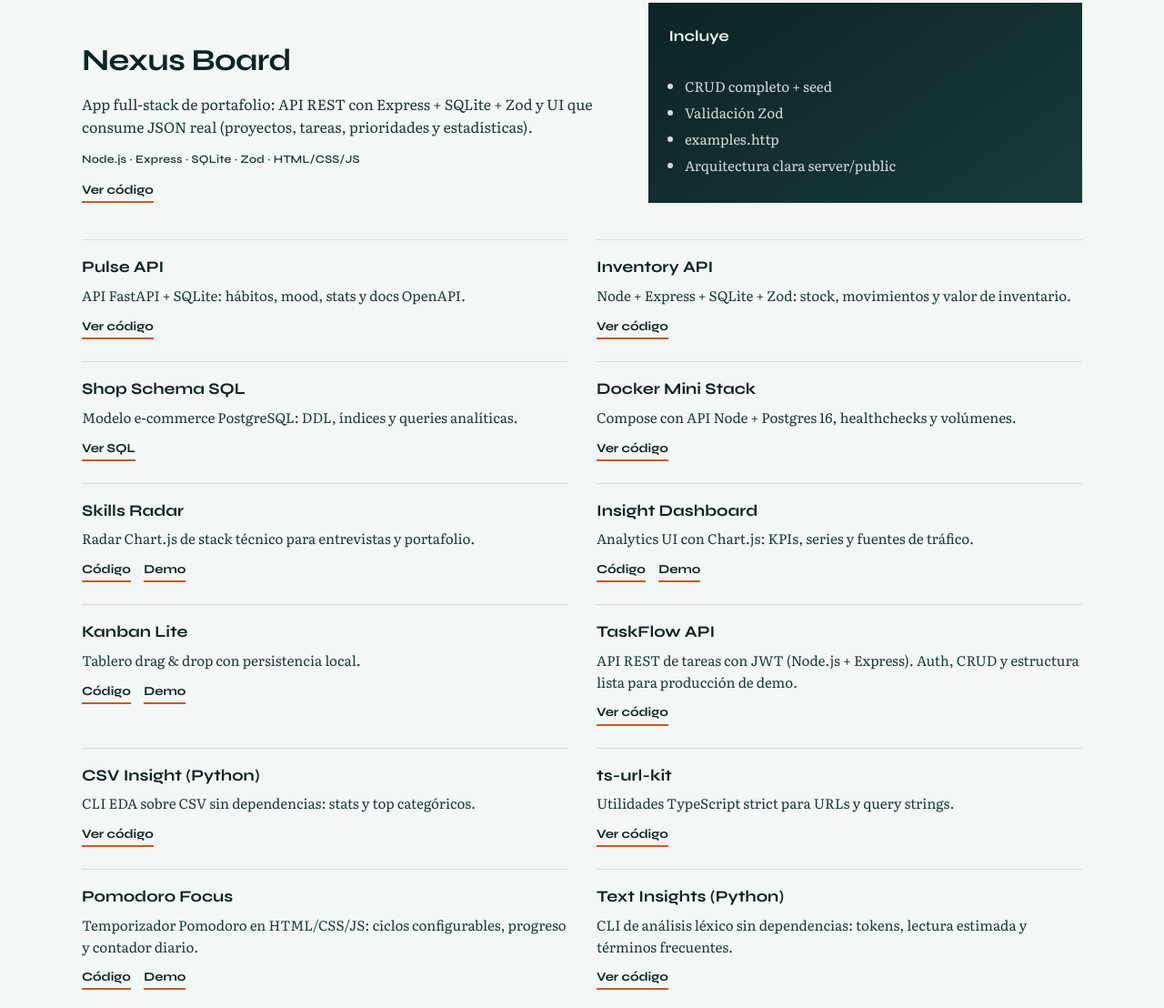
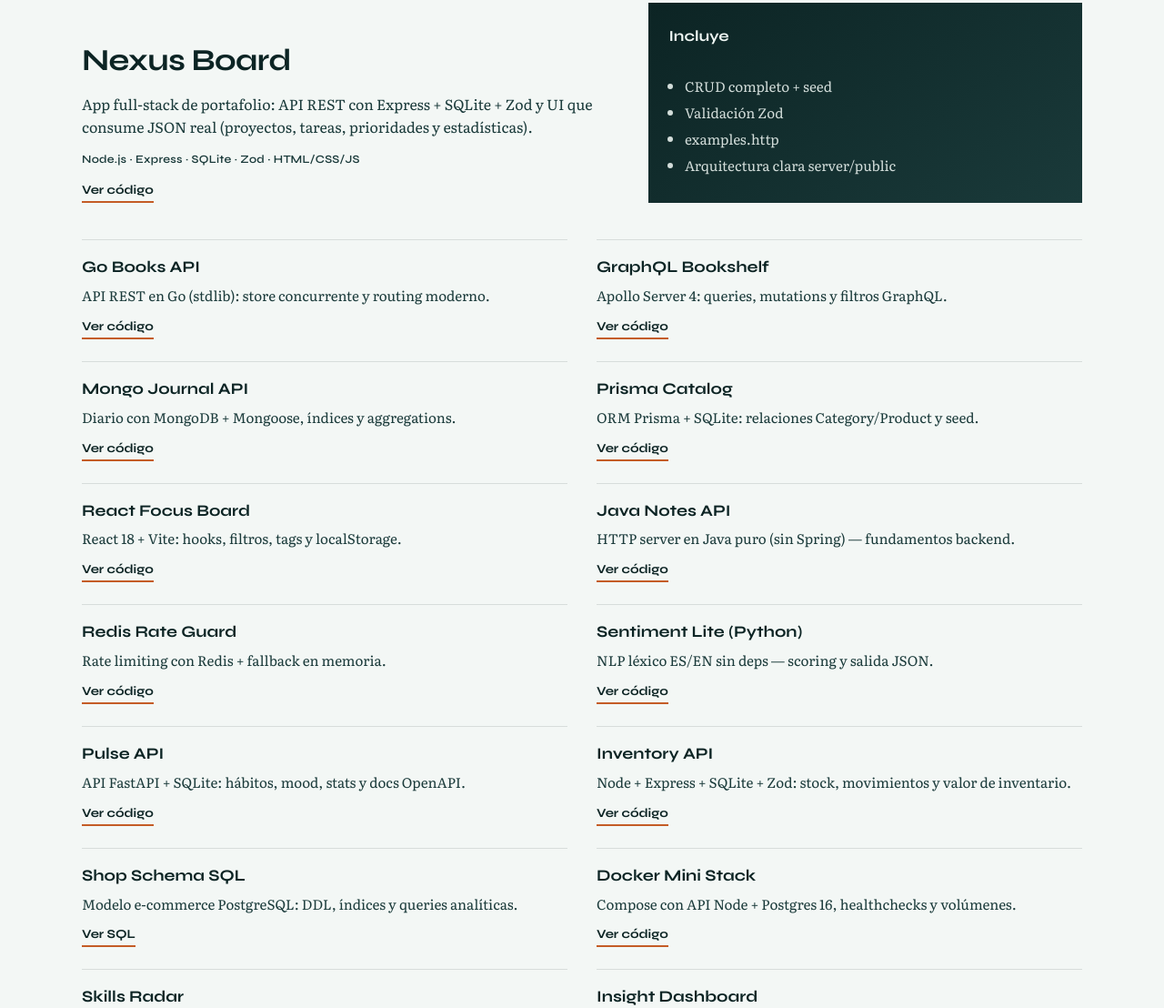
Before and after one commit to jchantre-jpg/dev-portfolio, a plain HTML site: page index.html in a window 1280 px wide. Shown: the part 1971-3079 px from the top of the page at 91% size. Drawn offline with Linux system fonts and the light colour scheme.

Commit message:
Add Go GraphQL Mongo Redis React Java Prisma projects

```diff
--- a/index.html
+++ b/index.html
@@ -619,6 +619,62 @@
 
         <div class="more-projects">
           <article>
+            <h4>Go Books API</h4>
+            <p>API REST en Go (stdlib): store concurrente y routing moderno.</p>
+            <div class="project-links" style="margin-top:0.7rem">
+              <a href="https://github.com/jchantre-jpg/go-books-api" target="_blank" rel="noopener">Ver código</a>
+            </div>
+          </article>
+          <article>
+            <h4>GraphQL Bookshelf</h4>
+            <p>Apollo Server 4: queries, mutations y filtros GraphQL.</p>
+            <div class="project-links" style="margin-top:0.7rem">
+              <a href="https://github.com/jchantre-jpg/graphql-bookshelf" target="_blank" rel="noopener">Ver código</a>
+            </div>
+          </article>
+          <article>
+            <h4>Mongo Journal API</h4>
+            <p>Diario con MongoDB + Mongoose, índices y aggregations.</p>
+            <div class="project-links" style="margin-top:0.7rem">
+              <a href="https://github.com/jchantre-jpg/mongo-journal-api" target="_blank" rel="noopener">Ver código</a>
+            </div>
+          </article>
+          <article>
+            <h4>Prisma Catalog</h4>
+            <p>ORM Prisma + SQLite: relaciones Category/Product y seed.</p>
+            <div class="project-links" style="margin-top:0.7rem">
+              <a href="https://github.com/jchantre-jpg/prisma-catalog-api" target="_blank" rel="noopener">Ver código</a>
+            </div>
+          </article>
+          <article>
+            <h4>React Focus Board</h4>
+            <p>React 18 + Vite: hooks, filtros, tags y localStorage.</p>
+            <div class="project-links" style="margin-top:0.7rem">
+              <a href="https://github.com/jchantre-jpg/react-focus-board" target="_blank" rel="noopener">Ver código</a>
+            </div>
+          </article>
+          <article>
+            <h4>Java Notes API</h4>
+            <p>HTTP server en Java puro (sin Spring) — fundamentos backend.</p>
+            <div class="project-links" style="margin-top:0.7rem">
+              <a href="https://github.com/jchantre-jpg/java-notes-api" target="_blank" rel="noopener">Ver código</a>
+            </div>
+          </article>
+          <article>
+            <h4>Redis Rate Guard</h4>
+            <p>Rate limiting con Redis + fallback en memoria.</p>
+            <div class="project-links" style="margin-top:0.7rem">
+              <a href="https://github.com/jchantre-jpg/redis-rate-guard" target="_blank" rel="noopener">Ver código</a>
+            </div>
+          </article>
+          <article>
+            <h4>Sentiment Lite (Python)</h4>
+            <p>NLP léxico ES/EN sin deps — scoring y salida JSON.</p>
+            <div class="project-links" style="margin-top:0.7rem">
+              <a href="https://github.com/jchantre-jpg/sentiment-lite-py" target="_blank" rel="noopener">Ver código</a>
+            </div>
+          </article>
+          <article>
             <h4>Pulse API</h4>
             <p>API FastAPI + SQLite: hábitos, mood, stats y docs OpenAPI.</p>
             <div class="project-links" style="margin-top:0.7rem">
```
